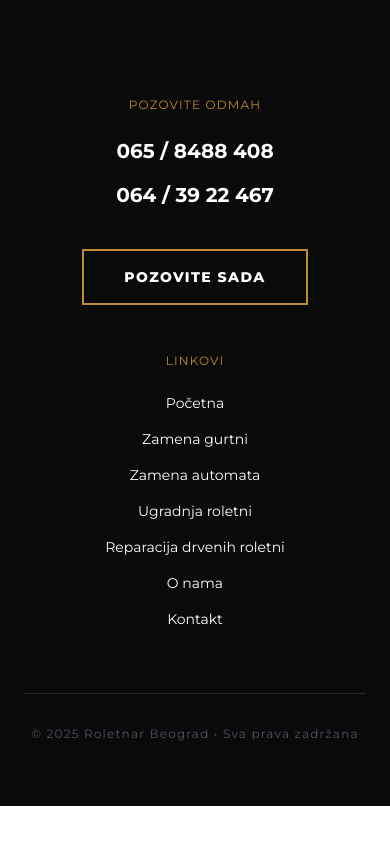
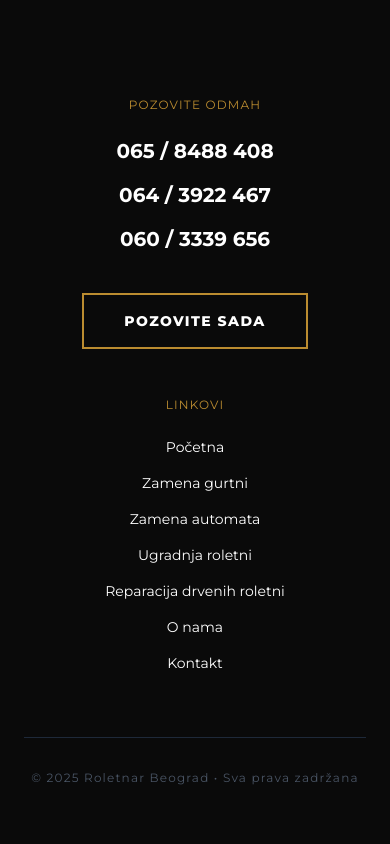
Before and after one commit to damjans92/roletne-servis, a Next.js app: page /usluge/reparacija-drvenih-roletni in a window 390 px wide. Shown: the part 3188-4032 px from the top of the page. Before the commit the page ends 3994 px from the top, so only its background shows below. Built offline with nearby package versions, Linux system fonts and the light colour scheme.

Commit message:
fixed contact details, map location and changed one phone number

```diff
--- a/app/_components/Hero.tsx
+++ b/app/_components/Hero.tsx
@@ -33,7 +33,7 @@ const Hero = ({ title }: { title: string }) => {
 
           <div className="flex flex-col items-center md:flex-row md:justify-between">
             <p className="mt-4 text-md font-bold uppercase tracking-widest font-redhat text-center md:text-left">
-              Beograd,
+              Beograd
             </p>
             <div className="text-5xl lg:text-7xl font-extrabold flex-none px-5 mt-8 lg:mt-0">
               <Image
--- a/app/_components/footer/CTA.tsx
+++ b/app/_components/footer/CTA.tsx
@@ -8,21 +8,27 @@ const CTA = () => {
       </h4>
       <div className="space-y-4 text-xl font-bold">
         <a
-          href="tel:0658488408"
+          href="tel:+381658488408"
           className="block hover:text-[#bb8c30] transition"
         >
           065 / 8488 408
         </a>
         <a
-          href="tel:0643922467"
+          href="tel:+381643922467"
           className="block hover:text-[#bb8c30] transition"
         >
-          064 / 39 22 467
+          064 / 3922 467
+        </a>
+        <a
+          href="tel:+381603339656"
+          className="block hover:text-[#bb8c30] transition"
+        >
+          060 / 3339 656
         </a>
       </div>
 
       <Link
-        href="tel:0658488408"
+        href="tel:+381658488408"
         className="mt-10 inline-block border-2 border-[#bb8c30] text-[#bb8c30] hover:bg-[#bb8c30] hover:text-black px-10 py-4 uppercase tracking-widest text-sm font-black transition duration-300"
       >
         Pozovite sada
--- a/app/kontakt/page.tsx
+++ b/app/kontakt/page.tsx
@@ -1,4 +1,5 @@
-import { Phone, Clock, Mail, MapPin } from "lucide-react";
+import { Phone, Clock, MapPin } from "lucide-react";
+import { FaViber } from "react-icons/fa";
 import PageHeader from "../_components/ui/PageHeader";
 
 const ContactPage = () => {
@@ -15,13 +16,13 @@ const ContactPage = () => {
           <div className="grid md:grid-cols-2 md:gap-0">
             <div className="order-2 md:order-1 h-96 md:h-full">
               <iframe
-                src="https://www.google.com/maps/embed?pb=!1m14!1m8!1m3!1d3780.6911350433247!2d20.497611681968248!3d44.774319826168764!3m2!1i1024!2i768!4f13.1!3m3!1m2!1s0x475a71d1d92fc845%3A0xebf4ebf097ca252f!2sDr%20Savkovi%C4%87%20Dental%20Office!5e0!3m2!1sen!2srs!4v1637866099433!5m2!1sen!2srs"
+                src="https://www.google.com/maps/embed?pb=!1m18!1m12!1m3!1d4624.808290150444!2d20.46716706568876!3d44.81124576320275!2m3!1f0!2f0!3f0!3m2!1i1024!2i768!4f13.1!3m3!1m2!1s0x475a7abd495a0b3d%3A0xa53234d5551ce8c!2sPalilula%2C%20Belgrade!5e0!3m2!1sen!2srs!4v1764839982813!5m2!1sen!2srs"
                 width="100%"
                 height="100%"
                 style={{ border: 0 }}
                 allowFullScreen
                 loading="lazy"
-                title="Lokacija"
+                title="Beograd Palilula"
                 className="w-full h-full grayscale hover:grayscale-0 transition-all duration-500"
               ></iframe>
             </div>
@@ -53,33 +54,33 @@ const ContactPage = () => {
                           href="tel:+381643922467"
                           className="block text-gray-700 md:text-gray-200 hover:text-[#bb8c30] transition"
                         >
-                          064 / 39 22 467
+                          064 / 3922 467
                         </a>
                         <a
-                          href="tel:+381638631101"
+                          href="tel:+381603339656"
                           className="block text-gray-700 md:text-gray-200 hover:text-[#bb8c30] transition"
                         >
-                          063 / 863 11 01
+                          060 / 3339 656
                         </a>
                         <a
                           href="tel:+381658488408"
                           className="block text-gray-700 md:text-gray-200 hover:text-[#bb8c30] transition"
                         >
-                          065 / 848 88 08
+                          065 / 8488 808
                         </a>
                       </div>
                     </div>
                   </div>
 
                   <div className="flex items-start gap-7">
-                    <Mail className="w-8 h-8 lg:w-9 lg:h-9 text-[#bb8c30] flex-shrink-0 mt-1" />
+                    <FaViber className="w-8 h-8 lg:w-9 lg:h-9 text-[#bb8c30] flex-shrink-0 mt-1" />
                     <div>
-                      <p className="font-medium">Email</p>
+                      <p className="font-medium">Viber</p>
                       <a
                         href="mailto:info@email.rs"
                         className="mt-4 block text-gray-700 md:text-gray-200 hover:text-[#bb8c30] transition"
                       >
-                        info@email.rs
+                        065 / 848 88 08
                       </a>
                     </div>
                   </div>
--- a/app/usluge/page.tsx
+++ b/app/usluge/page.tsx
@@ -4,11 +4,9 @@ import PageHeader from "../_components/ui/PageHeader";
 const ServicesPage = () => {
   return (
     <main>
-      {/* <Hero title="Naše usluge" /> */}
       <PageHeader title="Naše usluge" />
       <section className="py-16 lg:py-18 lg:pb-0 bg-white">
         <div className="container mx-auto px-6 lg:px-8 text-center">
-          {/* JEDINI tekst koji treba da postoji */}
           <p className="font-redhat text-xl sm:text-2xl lg:text-3xl text-[#333] tracking-wider">
             Specijalizovani smo za popravku i zamenu svih vrsta roletni već 30+
             godina
```
Also changed, not shown: app/usluge/[slug]/page.tsx (+1 -13 lines).
